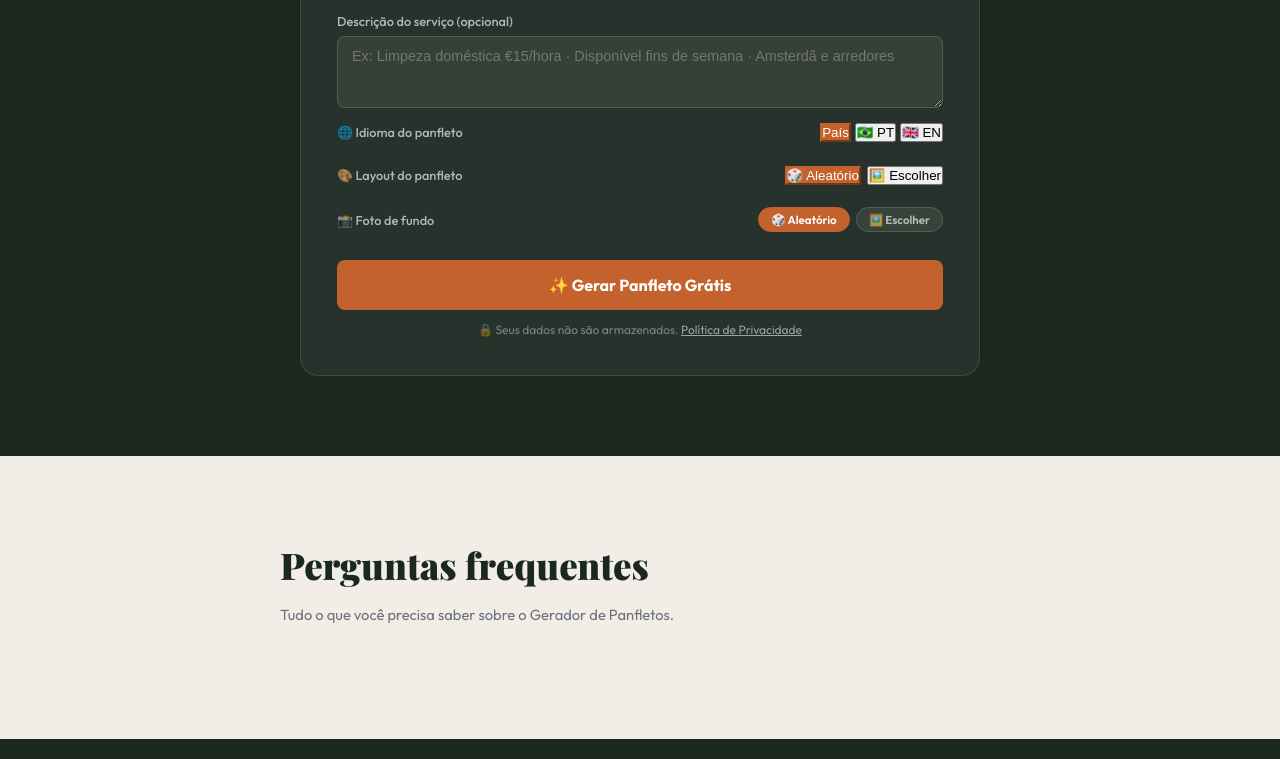
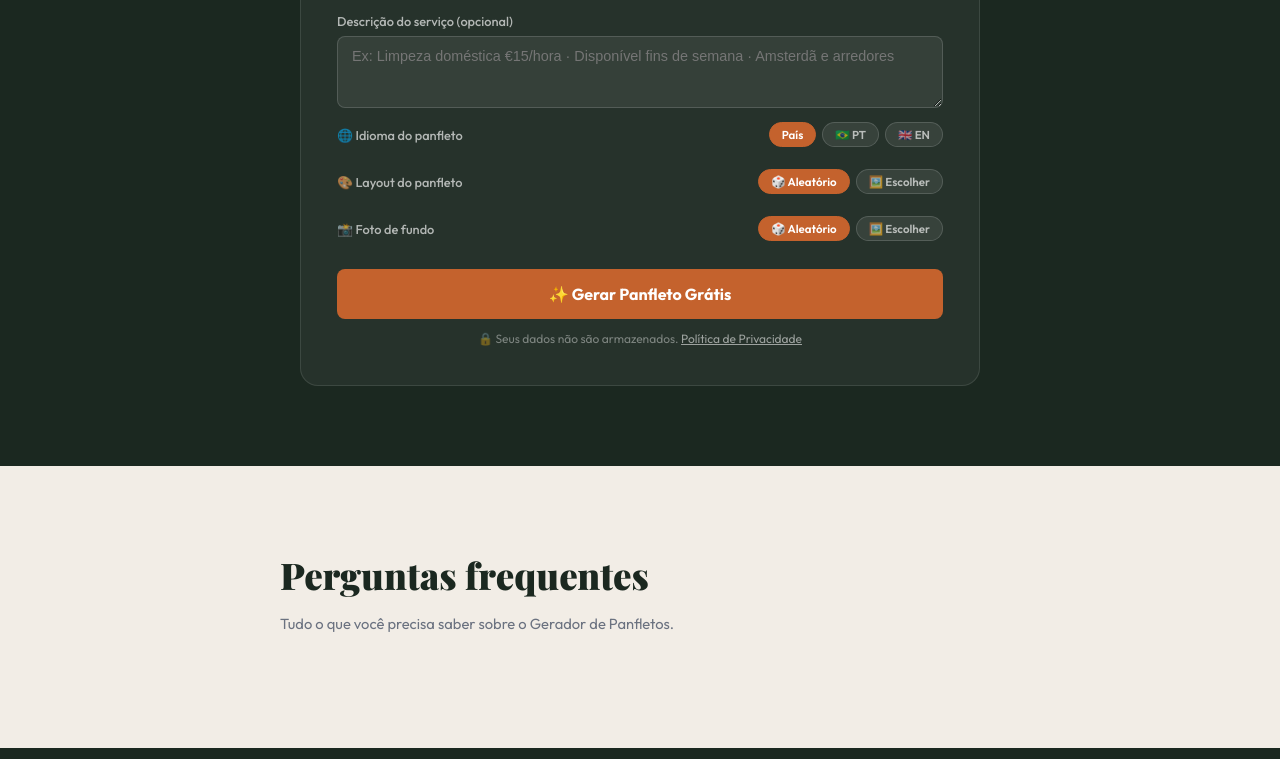
Before and after one commit to Curriculos-eu2/Curriculos.EU, a website: page public/panfleto.html in a window 1280 px wide. Shown: the part 1062-1821 px from the top of the page. Drawn offline with nearby package versions, Linux system fonts and the light colour scheme; a web font is replaced by a local one.

Commit message:
Refactor language and layout selection buttons

```diff
--- a/public/panfleto.html
+++ b/public/panfleto.html
@@ -273,22 +273,22 @@ footer a:hover { color: var(--tc); }
           <label>Descrição do serviço (opcional)</label>
           <textarea id="descricao" rows="3" style="background:rgba(255,255,255,0.07);border:1.5px solid rgba(255,255,255,0.15);border-radius:8px;padding:11px 14px;color:#fff;font-size:0.9rem;font-family:'DM Sans',sans-serif;width:100%;resize:vertical;" placeholder="Ex: Limpeza doméstica €15/hora · Disponível fins de semana · Amsterdã e arredores"></textarea>
         </div>
-        <div class="layout-picker-wrap">
-          <div class="layout-picker-label">
+        <div class="foto-picker-wrap">
+          <div class="foto-picker-label">
             <span>🌐 Idioma do panfleto</span>
-            <div style="display:flex; gap:4px;">
-              <button class="layout-modo-btn active" data-idioma="pais" onclick="setIdioma(this)">País</button>
-              <button class="layout-modo-btn" data-idioma="pt" onclick="setIdioma(this)">🇧🇷 PT</button>
-              <button class="layout-modo-btn" data-idioma="en" onclick="setIdioma(this)">🇬🇧 EN</button>
+            <div class="foto-modo-btns">
+              <button class="foto-modo-btn active" data-idioma="pais" onclick="setIdioma(this)">País</button>
+              <button class="foto-modo-btn" data-idioma="pt" onclick="setIdioma(this)">🇧🇷 PT</button>
+              <button class="foto-modo-btn" data-idioma="en" onclick="setIdioma(this)">🇬🇧 EN</button>
             </div>
           </div>
         </div>
-        <div class="layout-picker-wrap">
-          <div class="layout-picker-label">
+        <div class="foto-picker-wrap">
+          <div class="foto-picker-label">
             <span>🎨 Layout do panfleto</span>
-            <div class="layout-modo-btns">
-              <button class="layout-modo-btn active" onclick="setLayoutModo('auto',this)">🎲 Aleatório</button>
-              <button class="layout-modo-btn" onclick="setLayoutModo('escolher',this)">🖼️ Escolher</button>
+            <div class="foto-modo-btns">
+              <button class="foto-modo-btn active" onclick="setLayoutModo('auto',this)">🎲 Aleatório</button>
+              <button class="foto-modo-btn" onclick="setLayoutModo('escolher',this)">🖼️ Escolher</button>
             </div>
           </div>
           <div class="layout-galeria" id="layoutGaleria"></div>
@@ -429,8 +429,8 @@ const SETOR_LABELS={limpeza:'Limpeza Doméstica',cabeleireiro:'Cabeleireiro(a)',
 
 let ultimaFoto=-1,ultimoSlogan=-1,fotoModo='auto',fotoEscolhida=null,layoutModo='auto',layoutEscolhido=null;
 
-function setIdioma(btn){document.querySelectorAll('[data-idioma]').forEach(b=>b.classList.remove('active'));btn.classList.add('active');}
-function setLayoutModo(modo,btn){layoutModo=modo;layoutEscolhido=null;document.querySelectorAll('.layout-modo-btn').forEach(b=>b.classList.remove('active'));btn.classList.add('active');const g=document.getElementById('layoutGaleria');if(modo==='escolher'){g.classList.add('show');renderLayoutGaleria();}else g.classList.remove('show');}
+function setIdioma(btn){btn.closest('.foto-modo-btns').querySelectorAll('.foto-modo-btn').forEach(b=>b.classList.remove('active'));btn.classList.add('active');}
+function setLayoutModo(modo,btn){layoutModo=modo;layoutEscolhido=null;btn.closest('.foto-modo-btns').querySelectorAll('.foto-modo-btn').forEach(b=>b.classList.remove('active'));btn.classList.add('active');const g=document.getElementById('layoutGaleria');if(modo==='escolher'){g.classList.add('show');renderLayoutGaleria();}else g.classList.remove('show');}
 
 function renderLayoutGaleria(){
   const g=document.getElementById('layoutGaleria');g.innerHTML='';
@@ -456,7 +456,7 @@ function renderLayoutGaleria(){
   });
 }
 
-function setFotoModo(modo,btn){fotoModo=modo;fotoEscolhida=null;document.querySelectorAll('.foto-modo-btn').forEach(b=>b.classList.remove('active'));btn.classList.add('active');const g=document.getElementById('fotoGaleria');if(modo==='escolher'){g.classList.add('show');renderGaleria();}else g.classList.remove('show');}
+function setFotoModo(modo,btn){fotoModo=modo;fotoEscolhida=null;btn.closest('.foto-modo-btns').querySelectorAll('.foto-modo-btn').forEach(b=>b.classList.remove('active'));btn.classList.add('active');const g=document.getElementById('fotoGaleria');if(modo==='escolher'){g.classList.add('show');renderGaleria();}else g.classList.remove('show');}
 
 function renderGaleria(){
   const s=document.getElementById('servico').value||'outro';
```
